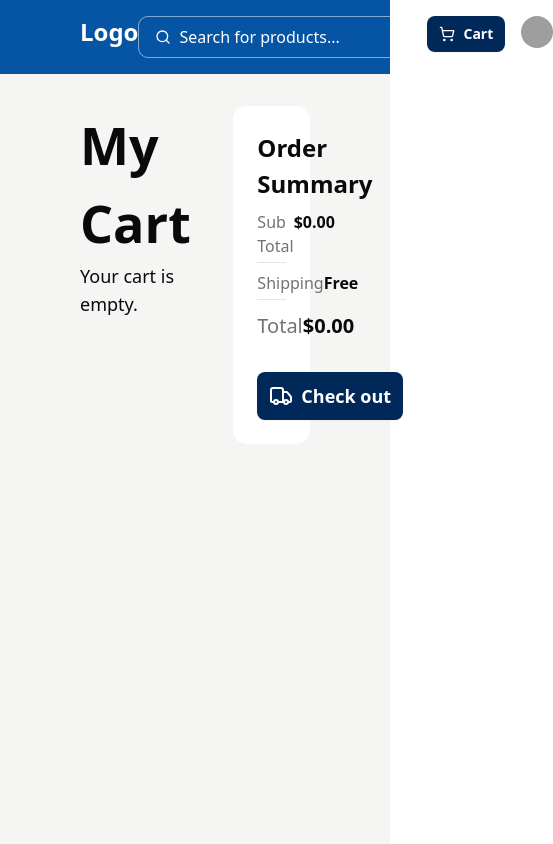
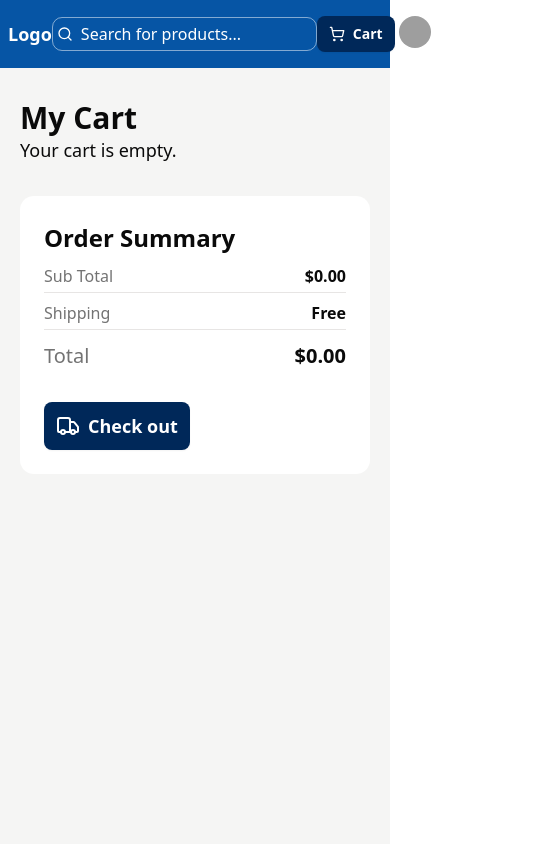
Before and after one commit to Abhinav-not-found/whatBytes-assingment, a Next.js app: page /cart in a window 390 px wide. Shown: the top 844 px of the page, 553 px wide, since content can reach past the window. Built offline with nearby package versions, Linux system fonts and the light colour scheme; grey boxes are pictures that could not be loaded.

Commit message:
feat: add responsive design across the project

```diff
--- a/src/app/cart/page.jsx
+++ b/src/app/cart/page.jsx
@@ -11,9 +11,18 @@ const CartPage = () => {
   const subtotal = cart.reduce((sum, item) => sum + item.price, 0);
 
   return (
-    <div className='h-screen px-20 flex gap-8 p-8 bg-stone-100'>
-      <div className='w-2/3 h-80 '>
-        <h1 className='capitalize'>My cart</h1>
+    <div className='h-screen px-5 md:px10 lg:px-20  flex flex-col md:flex-row gap-8 p-8 bg-stone-100'>
+      <div className='w-full md:w-2/3  md:h-80 '>
+
+        {/* for laptop */}
+        <h1 className='capitalize hidden lg:block'>My cart</h1>
+
+        {/* for tablet */}
+        <p className='capitalize text-4xl font-semibold hidden md:block mb-4 lg:hidden'>My cart</p>
+
+        {/* for mobile */}
+        <p className='capitalize text-3xl font-semibold block md:hidden'>My cart</p>
+
         <div className="space-y-4">
           {cartProducts.length > 0 ? (
             cartProducts.map((product) => (
@@ -24,7 +33,7 @@ const CartPage = () => {
           )}
         </div>
       </div>
-      <div className='w-1/3 h-fit bg-white p-6 rounded-xl'>
+      <div className='w-full md:w-1/3 h-fit bg-white p-6 rounded-xl'>
         <h2 className='capitalize'>order summary</h2>
         <div className='text-md capitalize'>
           <div className='flex justify-between border border-x-0 border-t-0 border-stone-200 pb-1 my-2'>
--- a/src/app/page.js
+++ b/src/app/page.js
@@ -1,7 +1,5 @@
 import Main from "@/components/Main";
 
-// send all the functions to a service folder
-// make skeletons
 // responsiveness
 // readme page before deployment
 
--- a/src/app/product/[id]/page.jsx
+++ b/src/app/product/[id]/page.jsx
@@ -28,8 +28,8 @@ const ProductDetailPage = () => {
   }
 
   return (
-    <div className='flex bg-stone-100 flex-col md:flex-row px-6 md:px-20 py-10 gap-10 h-screen'>
-      <div className='size-[25rem] md:w-1/2 flex justify-center items-center p-8 bg-white rounded-xl shadow-md'>
+    <div className='flex bg-stone-100 flex-col md:flex-row px-6 md:px-10 lg:px-20 py-10 gap-10 h-screen'>
+      <div className=' size-[20rem] md:size-[25rem] md:w-1/2 flex justify-center items-center p-8 bg-white rounded-xl shadow-md'>
         <img
           src={productDetail.image}
           alt='Product Image'
@@ -40,7 +40,7 @@ const ProductDetailPage = () => {
       </div>
 
       <div className='w-full md:w-1/2 space-y-6 p-8'>
-        <p className='text-4xl font-bold text-gray-800'>
+        <p className='text-4xl font-bold -mt-10 md:-mt-5 lg:mt-0 text-gray-800'>
           {productDetail.title}
         </p>
         <p className='text-2xl text-green-600 font-semibold'>
--- a/src/components/CartItem.jsx
+++ b/src/components/CartItem.jsx
@@ -14,7 +14,7 @@ const CartItem = ({info}) => {
   return (
     <div className='w-full h-32 bg-white rounded-lg p-4 flex justify-between'>
       <div className='flex gap-4'>
-        <div className='bg-red-50 h-full w-28 rounded-md'
+        <div className='bg-red-50 h-full w-24 md:w-24 lg:w-28 rounded-md'
           style={{
             backgroundImage:`url('${info.image}')`,
             backgroundSize:'cover',
--- a/src/components/Footer.jsx
+++ b/src/components/Footer.jsx
@@ -3,7 +3,7 @@ import React from 'react'
 
 const Footer = () => {
   return (
-    <footer className='flex flex-col bg-secondary text-white p-8 px-20'>
+    <footer className='flex flex-col bg-secondary text-white p-2 md:p-8 px-5 md:px-20'>
       <div className='flex justify-between'>
         <div>
           <h2 className='mb-4'>Filters</h2>
--- a/src/components/Main.jsx
+++ b/src/components/Main.jsx
@@ -4,11 +4,11 @@ import ProductGrid from "./ProductGrid";
 
 const Main = () => {
   return (
-    <div className='h-fit flex gap-8 p-8 px-20 relative'>
-      <div className="w-1/5 h-fit sticky top-10">
+    <div className='h-fit flex flex-col md:flex-row gap-8 p-8 px-8 md:px-10 lg:px-20 relative'>
+      <div className="w-full md:w-2/5 lg:w-1/5 h-fit md:sticky top-10">
         <Sidebar />
       </div>
-      <div className="w-4/5 h-fit">
+      <div className="w-full md:w-4/5 lg:w-4/5 h-fit">
         <ProductGrid />
       </div>
     </div>
--- a/src/components/Navbar.jsx
+++ b/src/components/Navbar.jsx
@@ -22,15 +22,15 @@ const Navbar = () => {
 
   return (
     <header className='relative'>
-      <nav className='flex justify-between bg-primary text-white py-4 px-20'>
+      <nav className='flex justify-between items-center bg-primary text-white py-4 px-2 md:px-10 lg:px-20'>
         <div>
-          <Link href={"/"} className='font-semibold text-2xl'>
+          <Link href={"/"} className='font-semibold text-lg md:text-2xl'>
             Logo
           </Link>
         </div>
         <div
           onClick={() => setFocus(true)}
-          className='flex items-center gap-2 p-2 px-4 border border-white/50 rounded-lg'
+          className='flex items-center gap-2 p-1 md:p-2 md:px-4 border border-white/50 rounded-lg'
         >
           <Search className='size-4' />
           <input
@@ -40,7 +40,7 @@ const Navbar = () => {
             className='bg-transparent outline-none placeholder:text-white cursor-pointer'
           />
         </div>
-        <div className='flex gap-4'>
+        <div className='flex gap-1 md:gap-4'>
           <Button
             onClick={() => router.push("/cart")}
             className={"flex gap-2 bg-secondary relative"}
@@ -103,7 +103,7 @@ const Navbar = () => {
                   setFocus(false);
                   setSearchInput("");
                 }}
-                className='grid grid-cols-3 auto-rows-max gap-x-10 gap-y-10 mt-4 h-fit'
+                className='grid grid-cols-1 md:grid-cols-3 auto-rows-max gap-x-10 gap-y-10 mt-4 h-fit'
               >
                 {filterProducts.map((item) => {
                   return <ProductCard key={item.id} data={item} />;
--- a/src/components/ProductCard.jsx
+++ b/src/components/ProductCard.jsx
@@ -16,15 +16,15 @@ const ProductCard = ({ data }) => {
   return (
     <div
       onClick={() => router.push(`/product/${data.id}`)}
-      className='p-8 bg-white w-72 rounded-xl cursor-pointer flex flex-col items-center'
+      className='p-4 md:p-6 lg:p-8 bg-white md:w-56 lg:w-72 rounded-xl cursor-pointer flex flex-col items-center'
     >
-      <div className='w-auto h-36'>
+      <div className='w-auto h-32 md:h-36 '>
         <img
           src={data.image}
           width={150}
           height={150}
           alt={data.alt}
-          style={{ height: "auto", width: "110px" }}
+          className="h-auto w-[105px] md:w-[110px]"
         />
       </div>
       <p className='mt-4'>{data.title}</p>
--- a/src/components/ProductGrid.jsx
+++ b/src/components/ProductGrid.jsx
@@ -1,39 +1,50 @@
-'use client'
-import React from 'react'
-import ProductCard from './ProductCard'
-import { products } from '@/productData'
-import { useSearchParams } from 'next/navigation'
+"use client";
+import React from "react";
+import ProductCard from "./ProductCard";
+import { products } from "@/productData";
+import { useSearchParams } from "next/navigation";
 
 const ProductGrid = () => {
   const searchParams = useSearchParams();
-  const categoryFilter = searchParams.get('category')
-  const priceFilter = searchParams.get('price') || 100;
+  const categoryFilter = searchParams.get("category");
+  const priceFilter = searchParams.get("price") || 100;
 
-  const filtered = products.filter((product)=>{
+  const filtered = products.filter((product) => {
     const matchCategory =
-    !categoryFilter || categoryFilter === 'All' ? true :
-    product.category.toLocaleLowerCase() === categoryFilter.toLocaleLowerCase()
+      !categoryFilter || categoryFilter === "All"
+        ? true
+        : product.category.toLocaleLowerCase() ===
+          categoryFilter.toLocaleLowerCase();
 
-    const matchPrice = product.price <= priceFilter
-    return matchCategory && matchPrice
-  })
+    const matchPrice = product.price <= priceFilter;
+    return matchCategory && matchPrice;
+  });
 
-  if(filtered.length === 0){
-    return (
-      <p className='text-center text-xl'>No products found</p>
-    )
+  if (filtered.length === 0) {
+    return <p className='text-center text-xl'>No products found</p>;
   }
   return (
     <div className='h-fit'>
-      <h1 className='capitalize -mt-5 mb-2 text-secondary'>Product listing</h1>
-      <div className='grid grid-cols-3 auto-rows-max gap-y-10'>
-        {filtered.map((product)=>{
-          return <ProductCard key={product.id} data={product}/>
+      {/* laptop view */}
+      <h1 className='capitalize -mt-5 mb-2 hidden lg:block text-secondary'>
+        Product listing
+      </h1>
+      {/* tablet view */}
+      <p className='capitalize -mt-1 mb-4 hidden md:block lg:hidden text-5xl font-bold text-secondary'>
+        Product listing
+      </p>
+      {/* mobile view */}
+      <p className='capitalize -mt-1 mb-4  text-4xl text-center md:text-left md:hidden font-bold text-secondary'>
+        Product listing
+      </p>
+
+      <div className='grid grid-cols-1 md:grid-cols-2 lg:grid-cols-3  auto-rows-max gap-y-10 gap-x-10'>
+        {filtered.map((product) => {
+          return <ProductCard key={product.id} data={product} />;
         })}
       </div>
+    </div>
+  );
+};
 
-    </div>
-  )
-}
-
-export default ProductGrid
+export default ProductGrid;
```
